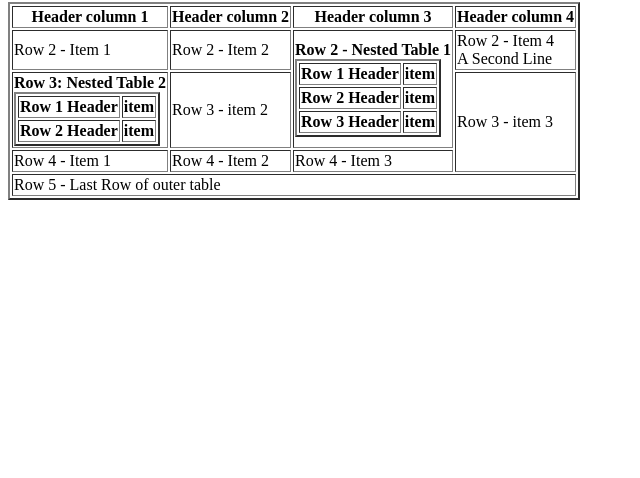
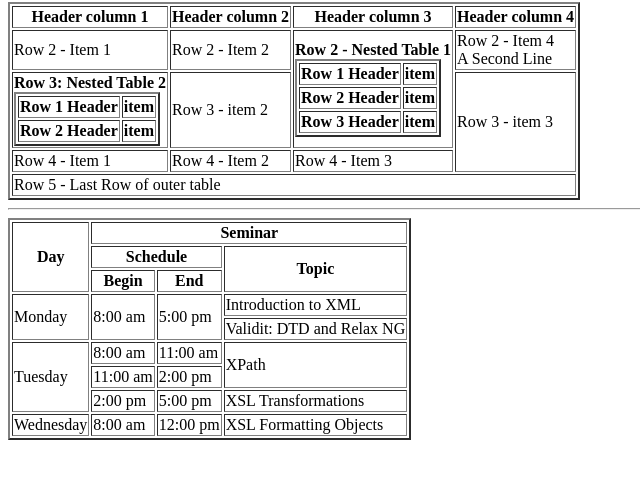
Before and after one commit to usaidsheikh760/Assignment-4, a plain HTML site: page index.html in a window 1280 px wide. Shown: the part 78-556 px from the top of the page, without its empty margins (0-640 px from the left). Drawn offline with Linux system fonts and the light colour scheme.

Commit message:
Update and rename Assignment4.1.html to index.html

```diff
--- a/Assignment4.1.html
+++ b/index.html
@@ -1,10 +1,11 @@
+<!-- part 1 -->
 <!DOCTYPE html>
 <html lang="en">
 <head>
     <meta charset="UTF-8">
     <meta http-equiv="X-UA-Compatible" content="IE=edge">
     <meta name="viewport" content="width=device-width, initial-scale=1.0">
-    <title>Assignment 4.1</title>
+    <title>Assignment 4</title>
 </head>
 <body>
 <h1>Nested Tables</h1>
@@ -63,3 +64,60 @@
 </table>
 </body>
 </html>
+<hr />
+<!-- part 2 -->
+<!DOCTYPE html>
+<html lang="en">
+<head>
+    <meta charset="UTF-8">
+    <meta http-equiv="X-UA-Compatible" content="IE=edge">
+    <meta name="viewport" content="width=device-width, initial-scale=1.0">
+    <title>Assignment 4.2</title>
+</head>
+<body>
+<table border="2">
+    <tr>
+        <th scope="row" rowspan="3">Day</th>
+        <th scope="col" colspan="3">Seminar</th>
+    </tr>
+    <tr>
+        <th scope="col" colspan="2">Schedule</th>
+        <th scope="col" rowspan="2">Topic</th>
+    </tr>
+    <tr>
+    <th scope="col">Begin</th>
+    <th scope="col">End</th>
+    </tr>
+    <tr>
+        <td rowspan="2">Monday</td>
+        <td rowspan="2">8:00 am</td>
+        <td rowspan="2">5:00 pm</td>
+        <td>Introduction to XML</td>
+    </tr>
+    <tr>
+        <td>Validit: DTD and Relax NG</td>
+    </tr>
+    <tr>
+        <td rowspan="3">Tuesday</td>
+        <td>8:00 am</td>
+        <td>11:00 am</td>
+        <td rowspan="2">XPath</td>
+    </tr>
+    <tr>
+        <td>11:00 am</td>
+        <td>2:00 pm</td>
+     </tr>
+    <tr>
+        <td>2:00 pm</td>
+        <td>5:00 pm</td>
+        <td>XSL Transformations</td>
+    </tr>
+    <tr>
+        <td>Wednesday</td>
+        <td>8:00 am</td>
+        <td>12:00 pm</td>
+        <td>XSL Formatting Objects</td>
+    </tr>
+</table>
+</body>
+</html>
```
